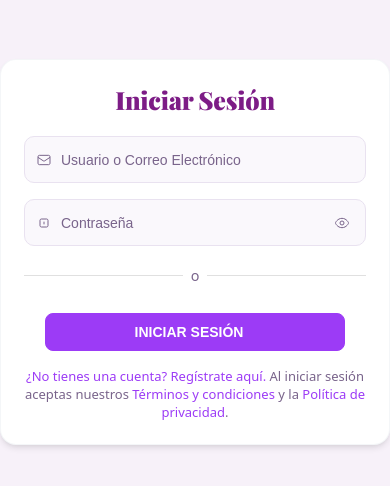
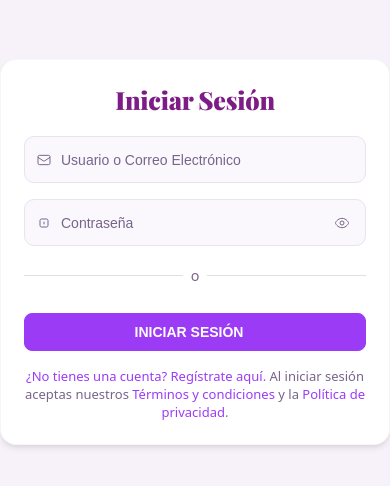
Before and after one commit to yoonsugssa/Google-login, a website: page public/login.html in a window 390 px wide. Shown: the part 170-656 px from the top of the page. Drawn offline with nearby package versions, Linux system fonts and the light colour scheme; a web font is replaced by a local one.

Commit message:
Cambio en el css responsive

```diff
--- a/public/styles.css
+++ b/public/styles.css
@@ -21,7 +21,10 @@ body {
     --bg-input: #faf8fc;
 
     position: relative;
-    width: 350px;
+    /* --- CAMBIOS PARA RESPONSIVE --- */
+    width: 90%;
+    max-width: 350px;
+    /* ----------------------------- */
     padding: 24px;
     background: #ffffff;
     border-radius: 16px;
@@ -98,8 +101,10 @@ body {
 }
 
 .submit-button {
-    width: 300px;
-    max-width: 300px;
+    /* --- CAMBIOS PARA RESPONSIVE --- */
+    width: 100%;
+    max-width: none;
+    /* ----------------------------- */
     display: flex;
     justify-content: center;
     padding: 0.5rem 1.4rem;
@@ -117,7 +122,7 @@ body {
     background-color: var(--primary);
     cursor: pointer;
     transition: all .6s ease;
-    margin: 8px auto 0 auto;
+    margin: 8px 0 0 0; /* Se ajustó el margen a 0 horizontalmente */
     height: auto;
     overflow: hidden;
 }
```
